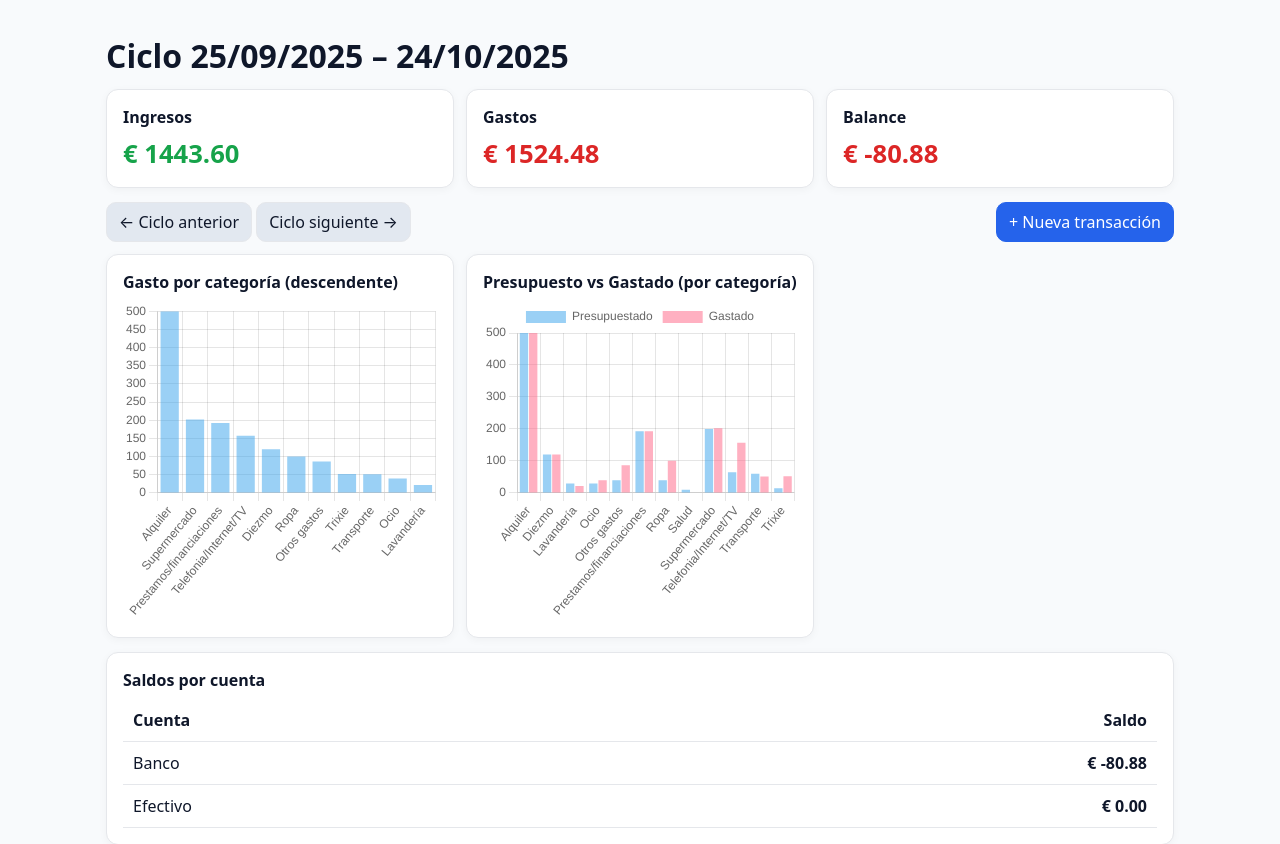
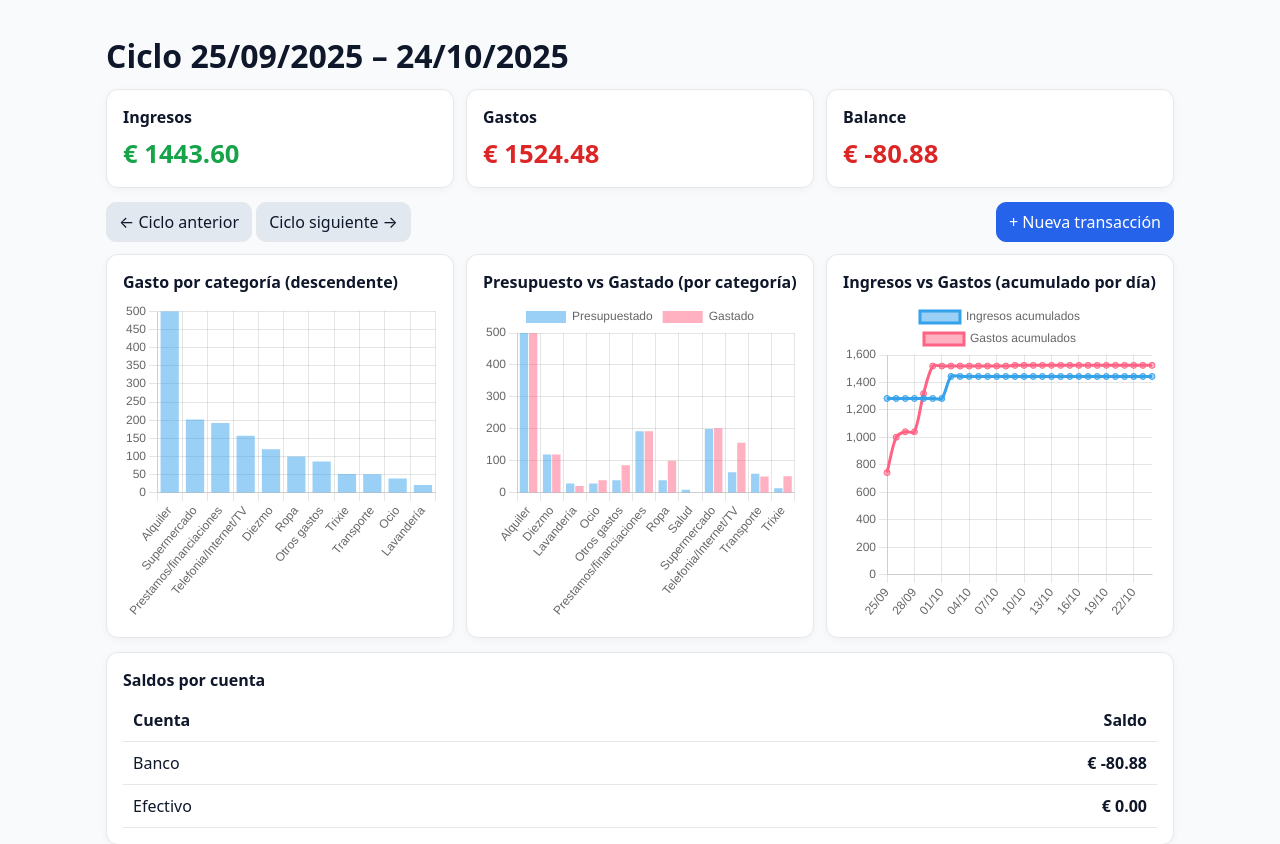
Before and after one commit to MiguelSecadesBYU/presupuesto_flask, a Flask app: page /resumen in a window 1280 px wide. Shown: the part 54-898 px from the top of the page. Run offline with Flask 3, Linux system fonts and the light colour scheme; data comes from the database, SQL or seed files in the repository.

Commit message:
tercer chart

```diff
--- a/app.py
+++ b/app.py
@@ -147,7 +147,7 @@ def resumen():
         total_movs = sum(float(t.signed_amount) for t in movs)
         saldos.append({'cuenta': c, 'saldo': float(c.saldo_inicial) + total_movs})
 
-    # Totales por categoría (tabla existente)
+    # Totales por categoría (tabla)
     por_cat = {}
     for t in tx:
         nombre = t.category.nombre if t.category else 'Sin categoría'
@@ -158,7 +158,7 @@ def resumen():
     cats_all = Category.query.all()
     cats_by_id = {c.id: c for c in cats_all}
 
-    # Gasto por categoría (solo gasto)
+    # 1) Gasto por categoría (solo gasto)
     spent_by_cat = {}
     for t in tx:
         if t.category and (t.category.tipo or '').strip().lower() != 'ingreso':
@@ -171,7 +171,7 @@ def resumen():
         labels_exp.append(nombre)
         data_exp.append(round(total, 2))
 
-    # Presupuesto vs Gastado por categoría (ciclo actual)
+    # 2) Presupuesto vs Gastado por categoría (ciclo actual)
     budget = Budget.query.filter_by(cycle_start=d1).first()
     budget_by_cat = {}
     if budget:
@@ -189,6 +189,31 @@ def resumen():
     data_budget = [round(budget_by_cat.get(k, 0.0), 2) for k in all_cat_ids]
     data_spent  = [round(spent_by_cat.get(k, 0.0), 2) for k in all_cat_ids]
 
+    # 3) Ingresos vs Gastos acumulados por día del ciclo
+    from collections import defaultdict
+    daily_ing = defaultdict(float)
+    daily_gas = defaultdict(float)
+    for t in tx:
+        if t.category and (t.category.tipo or '').strip().lower() == 'ingreso':
+            daily_ing[t.fecha] += float(t.importe)
+        else:
+            # Trata todo lo que no sea ingreso como gasto
+            daily_gas[t.fecha] += float(t.importe)
+
+    labels_days = []
+    series_ingresos = []
+    series_gastos   = []
+    acc_i = 0.0
+    acc_g = 0.0
+    d = d1
+    while d < d2:
+        acc_i += daily_ing.get(d, 0.0)
+        acc_g += daily_gas.get(d, 0.0)
+        labels_days.append(d.strftime('%d/%m'))
+        series_ingresos.append(round(acc_i, 2))
+        series_gastos.append(round(acc_g, 2))
+        d += timedelta(days=1)
+
     # Navegación ciclos
     prev_anchor, next_anchor = d1 - timedelta(days=1), d2
     prev_y, prev_m = prev_anchor.year, prev_anchor.month
@@ -199,9 +224,11 @@ def resumen():
         ingresos=ingresos, gastos=gastos, balance=balance,
         saldos=saldos, por_cat=por_cat,
         prev_y=prev_y, prev_m=prev_m, next_y=next_y, next_m=next_m,
-        # --- datos para charts ---
+        # datos para charts existentes
         labels_exp=labels_exp, data_exp=data_exp,
-        labels_bv=labels_bv, data_budget=data_budget, data_spent=data_spent
+        labels_bv=labels_bv, data_budget=data_budget, data_spent=data_spent,
+        # datos nuevo chart
+        labels_days=labels_days, series_ingresos=series_ingresos, series_gastos=series_gastos
     )
 
 # ---- Transacciones ----
--- a/templates/resumen.html
+++ b/templates/resumen.html
@@ -17,7 +17,6 @@
   <a class="btn primary" href="{{ url_for('transactions_new') }}">+ Nueva transacción</a>
 </div>
 
-<!-- Charts -->
 <div class="grid">
   <div class="card">
     <div class="card-title">Gasto por categoría (descendente)</div>
@@ -30,6 +29,13 @@
     <div class="card-title">Presupuesto vs Gastado (por categoría)</div>
     <div style="height: 320px;">
       <canvas id="chartBudgetVsSpent"></canvas>
+    </div>
+  </div>
+
+  <div class="card">
+    <div class="card-title">Ingresos vs Gastos (acumulado por día)</div>
+    <div style="height: 320px;">
+      <canvas id="chartIngVsGas"></canvas>
     </div>
   </div>
 </div>
@@ -62,49 +68,58 @@
   </table>
 </div>
 
-<!-- Chart.js + scripts de página -->
 <script src="https://cdn.jsdelivr.net/npm/chart.js"></script>
 <script>
-  // Datos desde servidor
-  const labelsExp   = {{ labels_exp|tojson }};
-  const dataExp     = {{ data_exp|tojson }};
-  const labelsBV    = {{ labels_bv|tojson }};
-  const dataBudget  = {{ data_budget|tojson }};
-  const dataSpent   = {{ data_spent|tojson }};
+  // --- Datos con fallback seguro ---
+  const labelsExp   = {{ labels_exp  | default([]) | tojson }};
+  const dataExp     = {{ data_exp    | default([]) | tojson }};
+  const labelsBV    = {{ labels_bv   | default([]) | tojson }};
+  const dataBudget  = {{ data_budget | default([]) | tojson }};
+  const dataSpent   = {{ data_spent  | default([]) | tojson }};
 
-  // Gasto por categoría (barra)
+  const labelsDays  = {{ labels_days      | default([]) | tojson }};
+  const serieIng    = {{ series_ingresos  | default([]) | tojson }};
+  const serieGas    = {{ series_gastos    | default([]) | tojson }};
+
+  // Gasto por categoría
   const el1 = document.getElementById('chartGastoCat');
   if (el1 && labelsExp.length) {
     new Chart(el1.getContext('2d'), {
       type: 'bar',
-      data: {
-        labels: labelsExp,
-        datasets: [{ label: 'Gasto (€)', data: dataExp }]
-      },
-      options: {
-        responsive: true,
-        maintainAspectRatio: false,
-        plugins: { legend: { display: false } },
-        scales: { y: { beginAtZero: true } }
-      }
+      data: { labels: labelsExp, datasets: [{ label: 'Gasto (€)', data: dataExp }] },
+      options: { responsive: true, maintainAspectRatio: false, plugins: { legend: { display: false } }, scales: { y: { beginAtZero: true } } }
     });
   }
 
-  // Presupuesto vs Gastado (barras agrupadas)
+  // Presupuesto vs Gastado
   const el2 = document.getElementById('chartBudgetVsSpent');
   if (el2 && labelsBV.length) {
     new Chart(el2.getContext('2d'), {
       type: 'bar',
+      data: { labels: labelsBV, datasets: [
+        { label: 'Presupuestado', data: dataBudget },
+        { label: 'Gastado',       data: dataSpent }
+      ]},
+      options: { responsive: true, maintainAspectRatio: false, scales: { y: { beginAtZero: true } } }
+    });
+  }
+
+  // Ingresos vs Gastos acumulados (línea)
+  const el3 = document.getElementById('chartIngVsGas');
+  if (el3 && labelsDays.length && (serieIng.length || serieGas.length)) {
+    new Chart(el3.getContext('2d'), {
+      type: 'line',
       data: {
-        labels: labelsBV,
+        labels: labelsDays,
         datasets: [
-          { label: 'Presupuestado', data: dataBudget },
-          { label: 'Gastado',       data: dataSpent }
+          { label: 'Ingresos acumulados', data: serieIng, tension: 0.3, fill: false },
+          { label: 'Gastos acumulados',   data: serieGas, tension: 0.3, fill: false }
         ]
       },
       options: {
         responsive: true,
         maintainAspectRatio: false,
+        interaction: { mode: 'index', intersect: false },
         scales: { y: { beginAtZero: true } }
       }
     });
```
